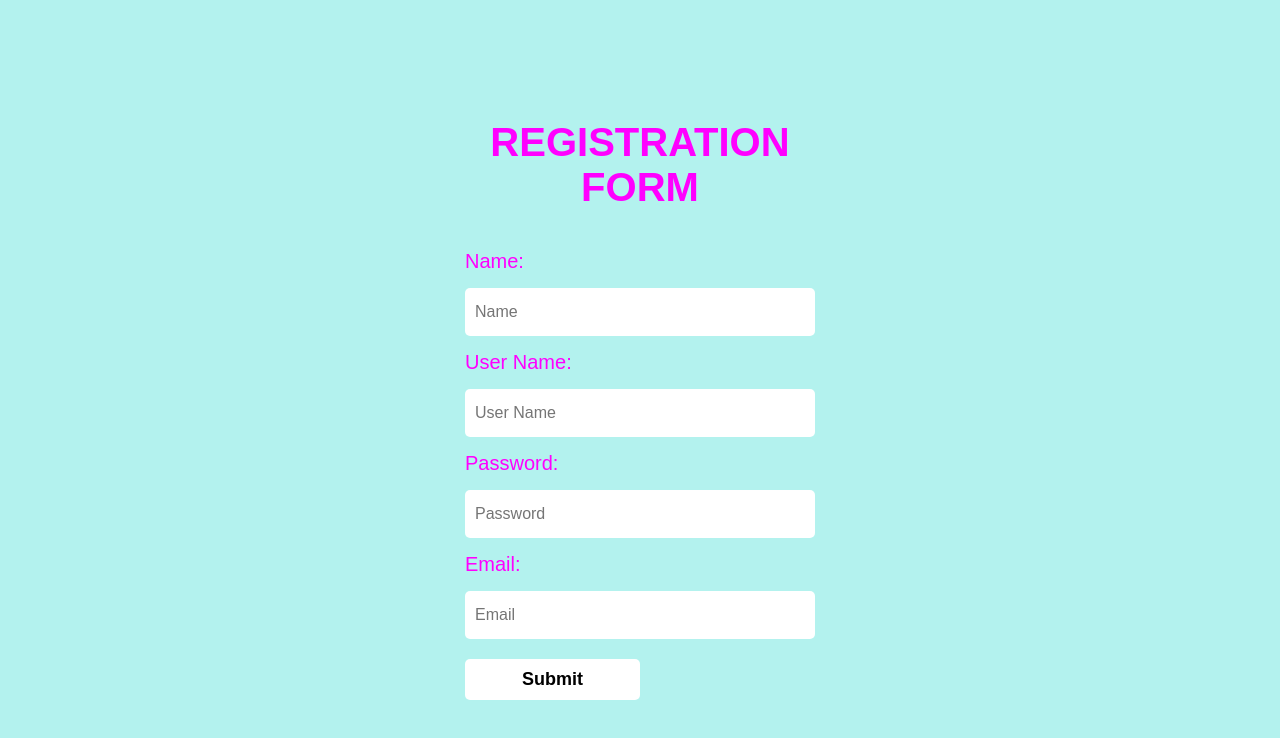
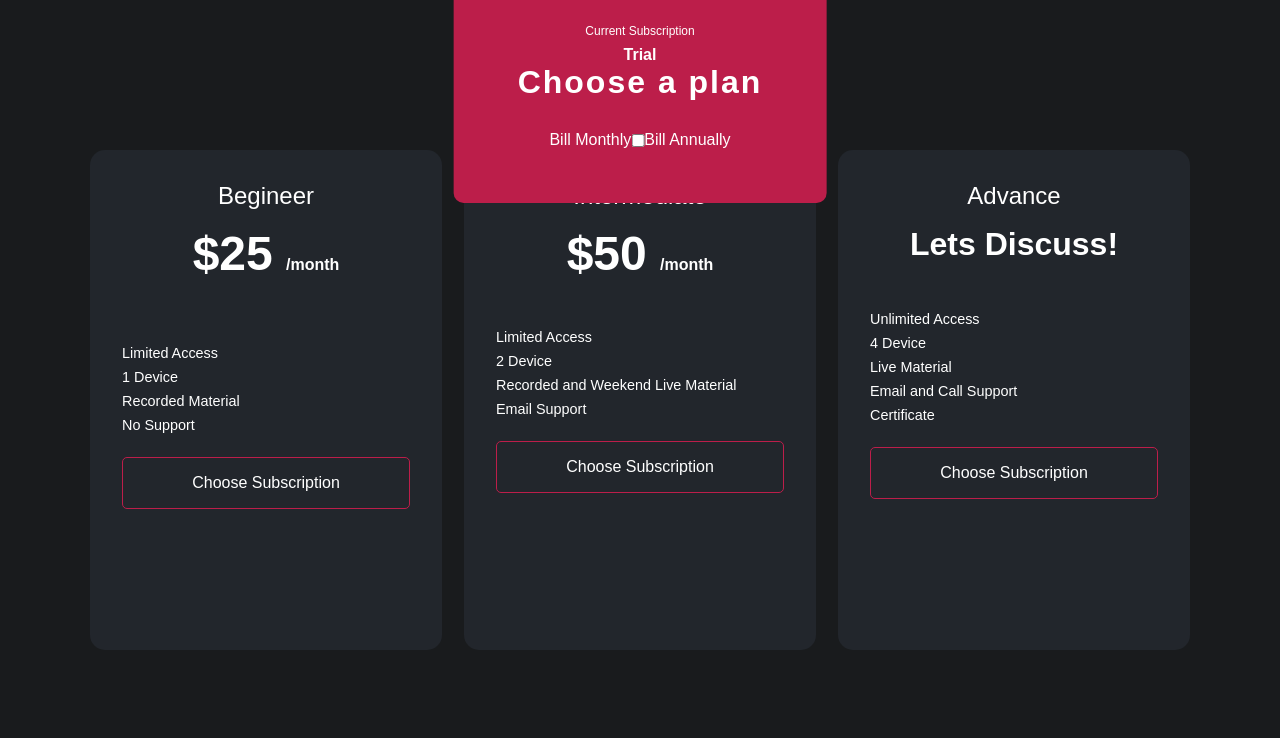
Before and after one commit to Nibhapriet/MyInternshipProjectsMotionCut, a plain HTML site: page index.html in a window 1280 px wide. Drawn offline with Linux system fonts and the light colour scheme.

Commit message:
Add files via upload

```diff
--- a/index.html
+++ b/index.html
@@ -1,22 +1,65 @@
 <html>
 <head>
-<title> REGISTRATION FORM </title>
-<link rel="stylesheet" type="text/css" href="style.css">
+<link rel = "stylesheet" href = "style.css">
+
+<title> PRICING LANDING PAGE </title>
 </head>
 <body>
-<div class="registration-form">
-<h1> REGISTRATION FORM</h1>
-<form action="#" method = "post">
-<p> Name: </p>
-<input type = "text" name = "name" placeholder = "Name">
-<p> User Name: </p>
-<input type="text" name = "username" placeholder = "User Name">
-<p> Password: </p>
-<input type = "password" name = "password" placeholder = "Password">
-<p> Email: </p>
-<input type="email" name ="email" placeholder = "Email">
-<button type ="submit"> Submit </button>
-</form>
+<div class ="top-banner">
+<p class="current-plan"> Current Subscription</p>
+<p class="plan-type"> Trial</p>
+<h1 class = "title">Choose a plan</h1>
+<div class = "toggle-switch">
+<span>Bill Monthly</span>
+<input type = "checkbox" class = "toggle">
+<span>Bill Annually</span>
 </div>
+</div>
+<div class = "container">
+<div class ="cards">
+<div class ="card" id ="card-1">
+<h1 class ="card-title"> Begineer</h1>
+<h2 class ="card-price" id="Begineer-price"> $25 <span> /month </span></h2>
+<ul class="card-plan">
+<li> Limited Access</li>
+<li> 1 Device </li>
+<li>Recorded Material</li>
+<li>No Support</li>
+</ul>
+<button type ="button" class="card-btn"> Choose Subscription </button>
+</div>
+
+<div class = "card" id = "card-2">
+<h1 class = "card-title"> Intermediate </h1>
+<h2 class = "card-price" id = "Intermediate-price"> $50 <span> /month </span></h2>
+<ul class = "card-plan">
+<li> Limited Access</li>
+<li> 2 Device </li>
+<li>Recorded and Weekend Live Material</li>
+<li>Email Support</li>
+</ul>
+<button type ="button" class="card-btn"> Choose Subscription </button>
+</div>
+
+<div class = "card" id = "card-3">
+<h1 class = "card-title"> Advance </h1>
+<h2 class = "card-price"> Lets Discuss! </h2>
+<ul class = "card-plan">
+<li> Unlimited Access</li>
+<li> 4 Device </li>
+<li> Live Material</li>
+<li>Email and Call Support</li>
+<li>Certificate</li>
+</ul>
+<button type ="button" class="card-btn"> Choose Subscription </button>
+</div>
+</div>
+</div>
+<script src ="main"></script>
+
+
+
+
+
 </body>
 </html>
--- a/style.css
+++ b/style.css
@@ -1,52 +1,154 @@
 *{
 	padding:0;
 	margin:0;
-	font-family: sans-serif;
+	box-sizing: border-box;
+}
+*focus{
+	outline: none;
+}
+ul{
+	list-style: none;
+}
+body{
+	font-family: Arial, Helvetical,sans-serif;
+	background-color: #191B1D;
+	color:white;
+	height:100vh;
+	width:100%;
+	display: flex;
+	justify-content:center;
+	align-items: center;
+}
+.top-banner{
+	background-color: #BC1E4A;
+	position: absolute;
+	padding: 1.5rem 4rem;
+	top: 0;
+	left: 50%;
+	transform: translateX(-50%);
+	text-align: center;
+	border-radius: 0 0 10px 10px;
+}
+p.current-plan{
+	font-size: 0.75rem;
+	margin-bottom: 0.5rem;
+}
+p.plan-type{
+	font-size:1rem;
+	font-weight:900;
+}
+.container{
+	text-align:center;
+	width:1100px;
 }
 
-body{
-
-	background-color: b3f2ee;
-	background-size: cover;
-
-
+h1.title{
+	letter-spacing:2px;
+	margin-bottom:1.5rem;
 }
-.registration-form{
+.toggle-switch{
+	display: flex;
+	height:30px;
+	width: 100%;
+	justify-content: center;
+	align-items: center;
+	margin-bottom: 1.5rem;
+}
+.toggler{
+	appearance: none;
+	-webkit-appearance: none;
+	-moz-appearance: none;
+	width: 50px;
+	height:25px;
+	background-color: #bc1e4a;
+	border-radius: 25px;
+	margin: 0 1rem;
+	position: relative;
+}
+.toggle :: before{
+	content:"";
+	width: 16px;
+	height: 16px;
+	background-color: white;
 	position: absolute;
-	top:50%;
-	left: 50%;
-	transform: translate(-50%,-50%);
-	width: 350px;
-	color:#FF00FF
+	border-radius: 50%;
+	top: 50%;
+	transform: translateY(-50%);
+	right:4px;
+}
+.toggler:checked:before{
+	right: 55%
 }
 
-.registration-form h1{
-	font-size: 40px;
+.cards{
+	display: flex;
+	justify-content: space-between;
+	align-items: center;
+	width: 100%;
+	flex-wrap: wrap;
+	height: 100%;
+}
+.card{
+	height: 500px;
+	width: 32%;
+	background-color: #22262C;
+	border-radius:15px;
+	padding: 2rem;
 	text-align: center;
-	text-transform: uppercase;
-	margin:40px 0;
-
+}
+.card-title{
+	font-size: 1.5rem;
+	font-weight: lighter;
+	margin-bottom: 1rem;
+}
+.card-price{
+	font-size: 3rem;
+	text-align: center;
+}
+h2>span{
+	font-size: 1rem;
 }
 
-.registration-form p{
-	font-size: 20px;
-	margin: 15px 0;
+#card-3 .card-price{
+	font-size: 2rem;
 }
-.registration-form input{
-	font-size: 16px;
-	padding: 15px 10px;
+#card-1 .card-price{
+	margin-bottom: 4rem;
+}
+.card ul{
+	text-align: left;
+	font-size: 0.9rem;
+	font-weight: lighter;
+}
+.card ul li : before{
+	content: "•";
+	margin-right: 0.5rem;
+	color: #bc1e4a;
+	font-size: 1.5rem;
+}
+.card ul li{
+	margin-bottom: 0.5rem;
+}
+.card-btn{
+	margin-top: 1rem;
 	width: 100%;
-	border: 0;
+	background-color: transparent;
+	border: 1px solid #bc1e4a;
+	color: white;
+	font-size: 1rem;
+	padding: 1rem;
 	border-radius: 5px;
-	outline: none;
 }
-.registration-form button{
-	font-size: 18px;
-	font-weight: bold;
-	margin: 20px 0;
-	padding: 10px 15px;
-	width: 50%;
-	border:0;
-	border-radius: 5px;
-	background-color: #fff;
+#card-1 .card-btn:hover,
+#card-2 .card-btn:hover,
+#card-3 .card-btn:hover,
+.active .card-btn
+{
+	background-color: #bc1e4a;
 }
+#card-2 ul{
+	margin-top: 3rem;
+}
+#card-3 ul{
+	margin-top: 3rem;
+}
```
